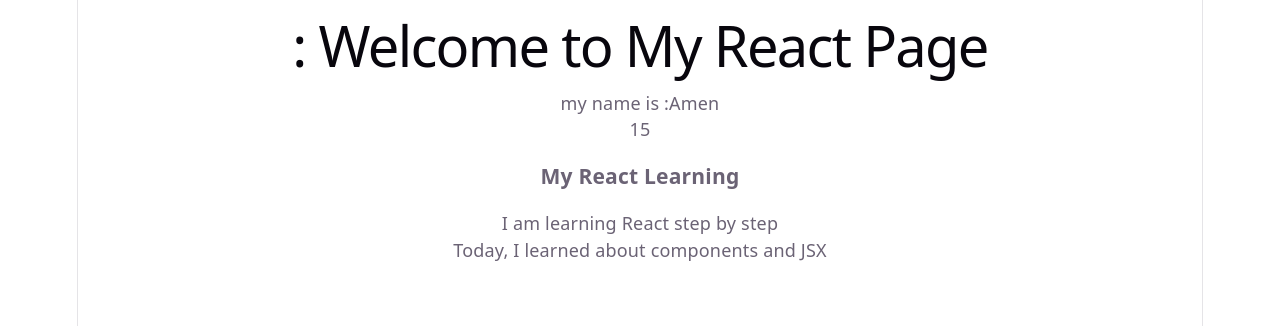
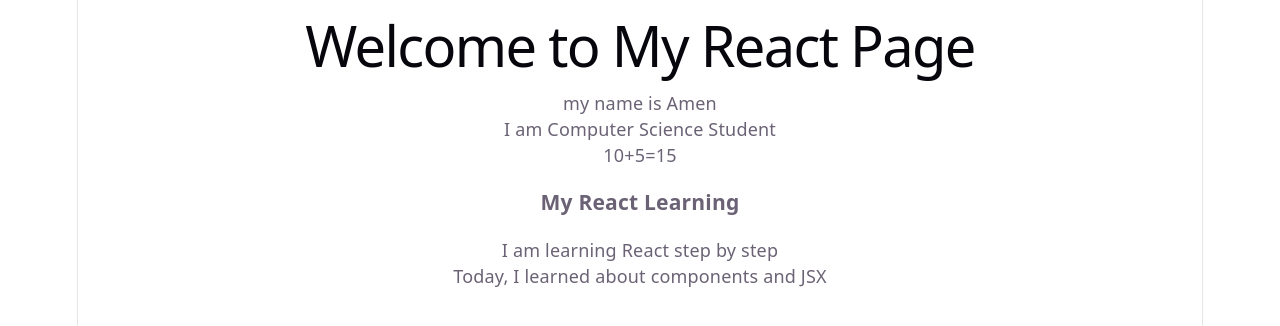
Before and after one commit to Amengit261/practing-react, a React (Vite) app: page / in a window 1280 px wide. Shown: the top 326 px of the page. Built offline with nearby package versions, Linux system fonts and the light colour scheme.

Commit message:
correct the html part

```diff
--- a/src/App.jsx
+++ b/src/App.jsx
@@ -6,9 +6,10 @@ function App() {
   return (
     <div>
    <div>
- <h1>: Welcome to My React Page</h1>
-    <p>my name is :Amen</p>
-    <p>{10 + 5}</p>
+ <h1> Welcome to My React Page</h1>
+    <p>my name is Amen</p>
+  <p> I am Computer Science Student</p>
+    <p>10+5={10 + 5}</p>
   </div>
   <div>
     <h3>My React Learning</h3>
```
